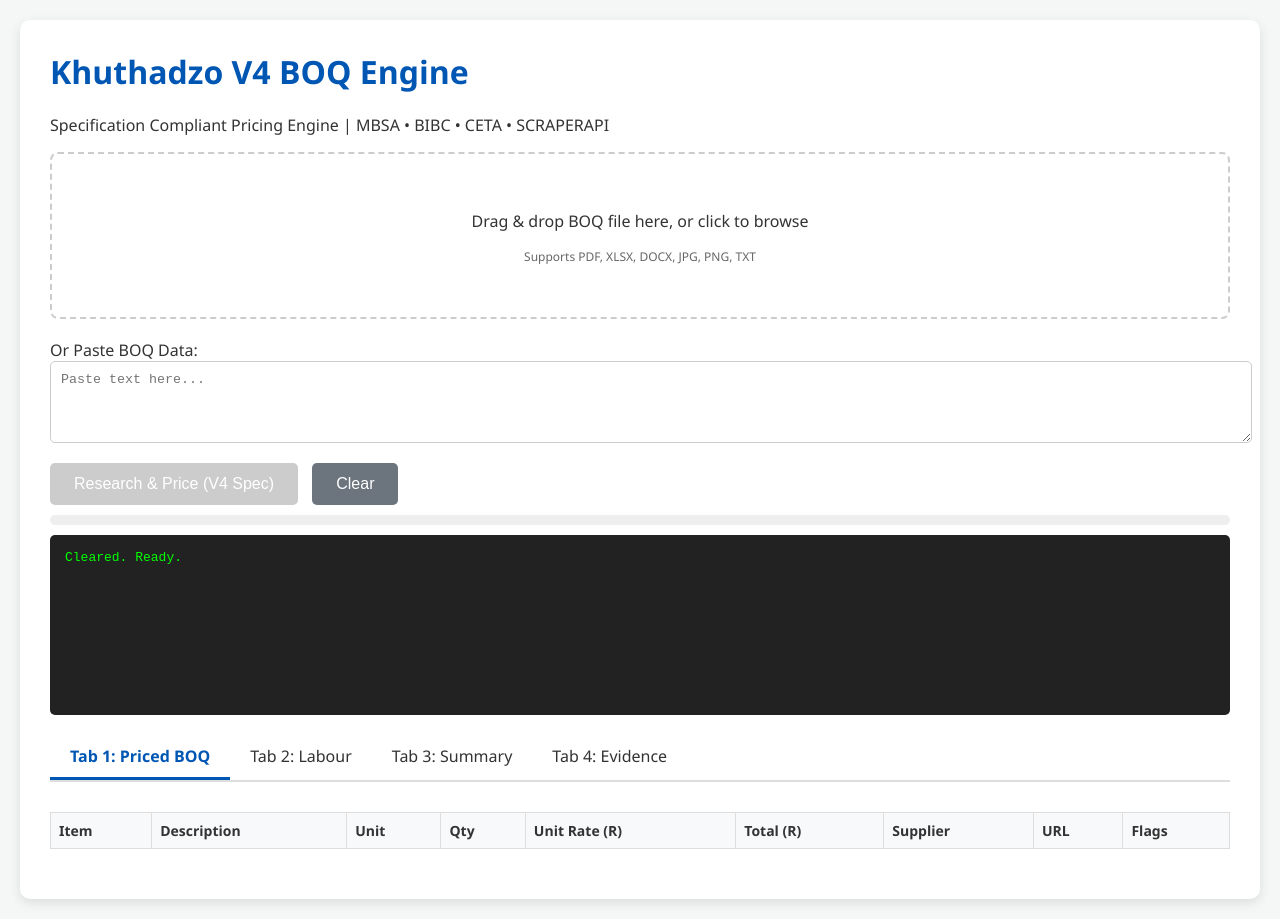
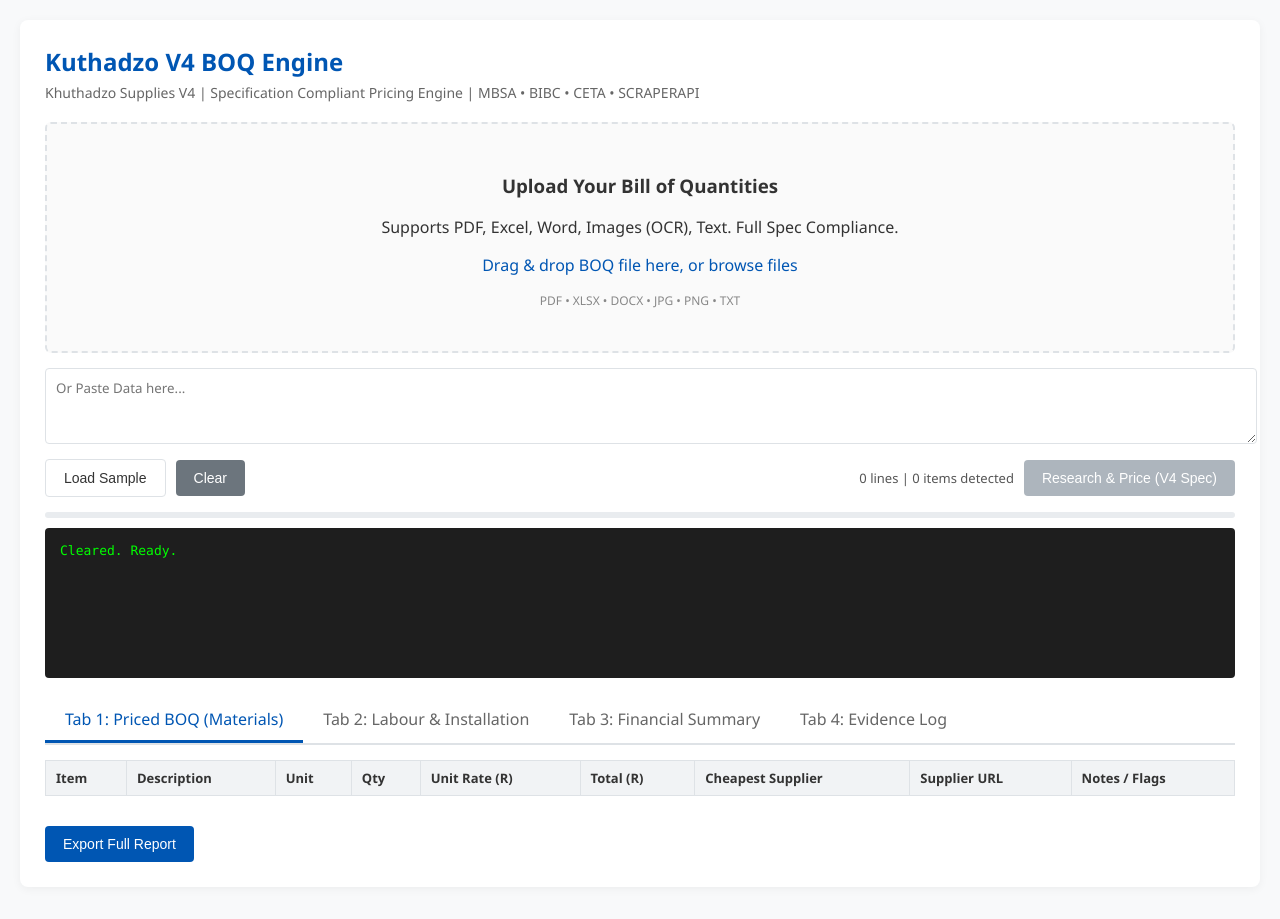
Before and after one commit to griefless/khuthadzo-boq-engine, a website: page public/index.html in a window 1280 px wide. Both pictures are taken after a click on the button "Clear". Drawn offline with nearby package versions, Linux system fonts and the light colour scheme.

Commit message:
Fix: Restore original UI, fix PDF parser line splitting, integrate API keys, add batch processing

```diff
--- a/public/index.html
+++ b/public/index.html
@@ -3,80 +3,105 @@
 <head>
   <meta charset="UTF-8">
   <meta name="viewport" content="width=device-width, initial-scale=1.0">
-  <title>Khuthadzo V4 BOQ Engine</title>
+  <title>Kuthadzo V4 BOQ Engine</title>
   <style>
-    :root { --primary: #0056b3; --bg: #f4f7f6; --text: #333; }
-    body { font-family: 'Segoe UI', sans-serif; background: var(--bg); color: var(--text); margin: 0; padding: 20px; }
-    .container { max-width: 1200px; margin: 0 auto; background: #fff; padding: 30px; border-radius: 10px; box-shadow: 0 4px 12px rgba(0,0,0,0.1); }
-    h1 { color: var(--primary); margin-top: 0; }
-    .upload-zone { border: 2px dashed #ccc; padding: 40px; text-align: center; border-radius: 8px; margin-bottom: 20px; cursor: pointer; transition: 0.3s; }
-    .upload-zone:hover { border-color: var(--primary); background: #f0f8ff; }
-    .btn { background: var(--primary); color: #fff; border: none; padding: 12px 24px; border-radius: 5px; cursor: pointer; font-size: 16px; }
-    .btn:disabled { background: #ccc; cursor: not-allowed; }
-    .tabs { display: flex; border-bottom: 2px solid #ddd; margin-top: 20px; }
-    .tab { padding: 10px 20px; cursor: pointer; border-bottom: 3px solid transparent; }
-    .tab.active { border-bottom-color: var(--primary); font-weight: bold; color: var(--primary); }
-    .tab-content { display: none; padding: 20px 0; overflow-x: auto; }
+    :root { --primary: #0056b3; --bg: #f8f9fa; --text: #333; --border: #dee2e6; }
+    body { font-family: 'Segoe UI', system-ui, sans-serif; background: var(--bg); color: var(--text); margin: 0; padding: 20px; }
+    .container { max-width: 1400px; margin: 0 auto; background: #fff; padding: 25px; border-radius: 8px; box-shadow: 0 2px 10px rgba(0,0,0,0.05); }
+    h1 { margin: 0 0 5px; color: var(--primary); font-size: 24px; }
+    .subtitle { color: #666; font-size: 14px; margin-bottom: 20px; }
+    .upload-zone { border: 2px dashed var(--border); padding: 30px; text-align: center; border-radius: 6px; margin-bottom: 15px; background: #fafafa; transition: 0.2s; }
+    .upload-zone:hover { border-color: var(--primary); background: #f0f7ff; }
+    .controls { display: flex; gap: 10px; flex-wrap: wrap; align-items: center; margin-bottom: 15px; }
+    .btn { padding: 10px 18px; border: none; border-radius: 4px; cursor: pointer; font-weight: 500; font-size: 14px; }
+    .btn-primary { background: var(--primary); color: #fff; }
+    .btn-primary:disabled { background: #adb5bd; cursor: not-allowed; }
+    .btn-secondary { background: #6c757d; color: #fff; }
+    .btn-outline { background: transparent; border: 1px solid var(--border); color: var(--text); }
+    .stats { font-size: 13px; color: #555; margin-left: auto; }
+    .console { background: #1e1e1e; color: #0f0; padding: 15px; border-radius: 4px; font-family: 'Consolas', monospace; font-size: 13px; height: 120px; overflow-y: auto; margin-bottom: 20px; }
+    .tabs { display: flex; border-bottom: 2px solid var(--border); margin-bottom: 15px; }
+    .tab { padding: 10px 20px; cursor: pointer; font-weight: 500; color: #666; border-bottom: 3px solid transparent; transition: 0.2s; }
+    .tab.active { color: var(--primary); border-bottom-color: var(--primary); }
+    .tab-content { display: none; }
     .tab-content.active { display: block; }
-    table { width: 100%; border-collapse: collapse; margin-top: 10px; font-size: 14px; }
-    th, td { border: 1px solid #ddd; padding: 8px; text-align: left; }
-    th { background: #f8f9fa; }
-    .log { background: #222; color: #0f0; padding: 15px; border-radius: 5px; font-family: monospace; height: 150px; overflow-y: auto; margin-bottom: 20px; }
-    .progress-bar { width: 100%; background: #eee; height: 10px; border-radius: 5px; margin: 10px 0; overflow: hidden; }
+    table { width: 100%; border-collapse: collapse; font-size: 13px; margin-bottom: 15px; }
+    th, td { border: 1px solid var(--border); padding: 8px 10px; text-align: left; }
+    th { background: #f1f3f5; font-weight: 600; }
+    .summary-grid { display: grid; grid-template-columns: repeat(auto-fit, minmax(200px, 1fr)); gap: 15px; }
+    .summary-card { background: #f8f9fa; padding: 15px; border-radius: 6px; border: 1px solid var(--border); text-align: center; }
+    .summary-card h4 { margin: 0 0 8px; font-size: 13px; color: #666; }
+    .summary-card .val { font-size: 20px; font-weight: bold; color: var(--primary); }
+    textarea { width: 100%; padding: 10px; border: 1px solid var(--border); border-radius: 4px; font-family: inherit; margin-bottom: 10px; resize: vertical; }
+    .progress-bar { height: 6px; background: #e9ecef; border-radius: 3px; margin: 10px 0; overflow: hidden; }
     .progress-fill { height: 100%; background: var(--primary); width: 0%; transition: width 0.3s; }
-    .summary-box { display: grid; grid-template-columns: repeat(auto-fit, minmax(200px, 1fr)); gap: 15px; margin-top: 20px; }
-    .summary-card { background: #f8f9fa; padding: 15px; border-radius: 8px; text-align: center; border: 1px solid #ddd; }
-    .summary-card h3 { margin: 0 0 10px; font-size: 14px; color: #666; }
-    .summary-card .value { font-size: 24px; font-weight: bold; color: var(--primary); }
   </style>
 </head>
 <body>
   <div class="container">
-    <h1>Khuthadzo V4 BOQ Engine</h1>
-    <p>Specification Compliant Pricing Engine | MBSA • BIBC • CETA • SCRAPERAPI</p>
+    <h1>Kuthadzo V4 BOQ Engine</h1>
+    <div class="subtitle">Khuthadzo Supplies V4 | Specification Compliant Pricing Engine | MBSA • BIBC • CETA • SCRAPERAPI</div>
 
     <div class="upload-zone" id="dropZone">
-      <p>Drag & drop BOQ file here, or click to browse</p>
-      <p style="font-size: 12px; color: #666;">Supports PDF, XLSX, DOCX, JPG, PNG, TXT</p>
+      <h3>Upload Your Bill of Quantities</h3>
+      <p>Supports PDF, Excel, Word, Images (OCR), Text. Full Spec Compliance.</p>
+      <p style="color:var(--primary); font-weight:500;">Drag & drop BOQ file here, or browse files</p>
+      <p style="font-size:12px; color:#888;">PDF • XLSX • DOCX • JPG • PNG • TXT</p>
       <input type="file" id="fileInput" hidden accept=".pdf,.xlsx,.xls,.docx,.jpg,.jpeg,.png,.txt,.csv">
     </div>
 
-    <div style="margin-bottom: 15px;">
-      <label>Or Paste BOQ Data:</label>
-      <textarea id="pasteArea" rows="4" style="width: 100%; padding: 10px; border: 1px solid #ccc; border-radius: 5px;" placeholder="Paste text here..."></textarea>
+    <textarea id="pasteArea" rows="3" placeholder="Or Paste Data here..."></textarea>
+
+    <div class="controls">
+      <button id="loadSample" class="btn btn-outline">Load Sample</button>
+      <button id="clearBtn" class="btn btn-secondary">Clear</button>
+      <span class="stats" id="statsDisplay">0 lines | 0 items detected</span>
+      <button id="researchBtn" class="btn btn-primary" disabled>Research & Price (V4 Spec)</button>
     </div>
 
-    <button id="researchBtn" class="btn" disabled>Research & Price (V4 Spec)</button>
-    <button id="clearBtn" class="btn" style="background:#6c757d; margin-left:10px;">Clear</button>
-
     <div class="progress-bar"><div class="progress-fill" id="progressFill"></div></div>
-    <div class="log" id="logConsole">Initializing... Ready for input.</div>
+    <div class="console" id="logConsole">Executing Live Research Pipeline...<br>Initializing...</div>
 
     <div class="tabs">
-      <div class="tab active" data-tab="tab1">Tab 1: Priced BOQ</div>
-      <div class="tab" data-tab="tab2">Tab 2: Labour</div>
-      <div class="tab" data-tab="tab3">Tab 3: Summary</div>
-      <div class="tab" data-tab="tab4">Tab 4: Evidence</div>
+      <div class="tab active" data-tab="tab1">Tab 1: Priced BOQ (Materials)</div>
+      <div class="tab" data-tab="tab2">Tab 2: Labour & Installation</div>
+      <div class="tab" data-tab="tab3">Tab 3: Financial Summary</div>
+      <div class="tab" data-tab="tab4">Tab 4: Evidence Log</div>
     </div>
 
     <div id="tab1" class="tab-content active">
-      <table id="materialsTable"><thead><tr><th>Item</th><th>Description</th><th>Unit</th><th>Qty</th><th>Unit Rate (R)</th><th>Total (R)</th><th>Supplier</th><th>URL</th><th>Flags</th></tr></thead><tbody></tbody></table>
+      <table id="materialsTable">
+        <thead><tr><th>Item</th><th>Description</th><th>Unit</th><th>Qty</th><th>Unit Rate (R)</th><th>Total (R)</th><th>Cheapest Supplier</th><th>Supplier URL</th><th>Notes / Flags</th></tr></thead>
+        <tbody></tbody>
+      </table>
     </div>
+
     <div id="tab2" class="tab-content">
-      <table id="labourTable"><thead><tr><th>Item</th><th>Description</th><th>Trade</th><th>Unit</th><th>Qty</th><th>Rate (R)</th><th>Total (R)</th><th>Source</th><th>Flag</th></tr></thead><tbody></tbody></table>
+      <table id="labourTable">
+        <thead><tr><th>Item</th><th>Description</th><th>Trade / Skill Level</th><th>Unit</th><th>Qty</th><th>Rate (R)</th><th>Total (R)</th><th>Source Authority</th><th>Flag</th></tr></thead>
+        <tbody></tbody>
+      </table>
     </div>
+
     <div id="tab3" class="tab-content">
-      <div class="summary-box">
-        <div class="summary-card"><h3>Total Material Cost</h3><div class="value" id="matCost">R 0.00</div></div>
-        <div class="summary-card"><h3>Total Labour Cost</h3><div class="value" id="labCost">R 0.00</div></div>
-        <div class="summary-card"><h3>Sub-Total</h3><div class="value" id="subTotal">R 0.00</div></div>
-        <div class="summary-card"><h3>VAT @ 15%</h3><div class="value" id="vat">R 0.00</div></div>
-        <div class="summary-card"><h3>Grand Total</h3><div class="value" id="grandTotal">R 0.00</div></div>
+      <div class="summary-grid">
+        <div class="summary-card"><h4>Total Material Cost (excl. VAT)</h4><div class="val" id="matCost">R 0,00</div></div>
+        <div class="summary-card"><h4>Total Labour Cost (Guideline)</h4><div class="val" id="labCost">R 0,00</div></div>
+        <div class="summary-card"><h4>Contingency (if applicable)</h4><div class="val" id="contingency">R 0,00</div></div>
+        <div class="summary-card"><h4>Sub-Total</h4><div class="val" id="subTotal">R 0,00</div></div>
+        <div class="summary-card"><h4>VAT @ 15%</h4><div class="val" id="vat">R 0,00</div></div>
+        <div class="summary-card"><h4>Grand Total Bid Value</h4><div class="val" id="grandTotal">R 0,00</div></div>
       </div>
     </div>
+
     <div id="tab4" class="tab-content">
-      <table id="evidenceTable"><thead><tr><th>Item</th><th>Supplier</th><th>URL</th><th>Price</th><th>Stock</th><th>Date</th><th>Rank</th></tr></thead><tbody></tbody></table>
+      <table id="evidenceTable">
+        <thead><tr><th>Item</th><th>Supplier Name</th><th>URL</th><th>Price Found (R)</th><th>In Stock</th><th>Date Retrieved</th><th>Rank</th></tr></thead>
+        <tbody></tbody>
+      </table>
     </div>
+
+    <button id="exportBtn" class="btn btn-primary" style="margin-top:15px;">Export Full Report</button>
   </div>
 
   <script src="https://cdn.jsdelivr.net/npm/xlsx@0.18.5/dist/xlsx.full.min.js"></script>
@@ -90,28 +115,40 @@
     const log = document.getElementById('logConsole');
     const progressFill = document.getElementById('progressFill');
     const researchBtn = document.getElementById('researchBtn');
+    const statsDisplay = document.getElementById('statsDisplay');
 
-    function addLog(msg) { log.innerHTML += `<div>${msg}</div>`; log.scrollTop = log.scrollHeight; }
+    function addLog(msg) { log.innerHTML += `<br>${msg}`; log.scrollTop = log.scrollHeight; }
+    function updateStats() { statsDisplay.textContent = `${parsedItems.length} lines | ${parsedItems.length} items detected`; }
 
     document.getElementById('dropZone').addEventListener('click', () => document.getElementById('fileInput').click());
     document.getElementById('fileInput').addEventListener('change', handleFile);
     document.getElementById('dropZone').addEventListener('dragover', e => { e.preventDefault(); e.currentTarget.style.borderColor = '#0056b3'; });
-    document.getElementById('dropZone').addEventListener('dragleave', e => { e.currentTarget.style.borderColor = '#ccc'; });
+    document.getElementById('dropZone').addEventListener('dragleave', e => { e.currentTarget.style.borderColor = '#dee2e6'; });
     document.getElementById('dropZone').addEventListener('drop', e => {
-      e.preventDefault(); e.currentTarget.style.borderColor = '#ccc';
+      e.preventDefault(); e.currentTarget.style.borderColor = '#dee2e6';
       if(e.dataTransfer.files.length) handleFile({ target: { files: e.dataTransfer.files } });
     });
 
     document.getElementById('clearBtn').addEventListener('click', () => {
       parsedItems = []; document.getElementById('pasteArea').value = ''; document.getElementById('fileInput').value = '';
-      researchBtn.disabled = true;
+      researchBtn.disabled = true; updateStats();
       ['materialsTable','labourTable','evidenceTable'].forEach(id => document.querySelector(`#${id} tbody`).innerHTML = '');
-      ['matCost','labCost','subTotal','vat','grandTotal'].forEach(id => document.getElementById(id).textContent = 'R 0.00');
+      ['matCost','labCost','contingency','subTotal','vat','grandTotal'].forEach(id => document.getElementById(id).textContent = 'R 0,00');
       progressFill.style.width = '0%'; log.innerHTML = 'Cleared. Ready.';
     });
 
     document.getElementById('pasteArea').addEventListener('input', () => {
       if(document.getElementById('pasteArea').value.trim().length > 10) parseText(document.getElementById('pasteArea').value);
+    });
+
+    document.getElementById('loadSample').addEventListener('click', () => {
+      const sample = `1.1 Supply and deliver 500 bricks (Cement Stock)
+1.2 Install PVC drainage pipe 110mm (6m length)
+1.3 Labour for bricklaying per m²
+1.4 Supply 200L Jojo tank with fittings
+1.5 Paint interior walls (Plaster finish) per m²`;
+      document.getElementById('pasteArea').value = sample;
+      parseText(sample);
     });
 
     async function handleFile(e) {
@@ -135,7 +172,9 @@
         unit: (r.unit || 'each').toString().toLowerCase().replace(/metres|meters/g,'m').replace(/linear\s*m/g,'lm').replace(/square\s*m/g,'m²').replace(/cubic\s*m/g,'m³').replace(/hours?/g,'hr').replace(/kilograms?/g,'kg').replace(/tonnes?/g,'t'),
         qty: parseFloat(r.qty || r.quantity || 1) || 1
       })).filter(it => it.description.length > 3);
+
       addLog(`✔ Parsed ${parsedItems.length} valid line items.`);
+      updateStats();
       researchBtn.disabled = parsedItems.length === 0;
     }
 
@@ -148,7 +187,12 @@
 
     async function parsePDF(file) {
       const data = await file.arrayBuffer(); const pdf = await pdfjsLib.getDocument({ data }).promise; let text = '';
-      for(let i=1; i<=pdf.numPages; i++) { const page = await pdf.getPage(i); const content = await page.getTextContent(); text += content.items.map(s => s.str).join(' ') + '\n'; }
+      for(let i=1; i<=pdf.numPages; i++) {
+        const page = await pdf.getPage(i);
+        const content = await page.getTextContent();
+        // FIXED: Join with newlines to preserve row structure
+        text += content.items.map(s => s.str).join('\n') + '\n';
+      }
       parseText(text);
     }
 
@@ -161,8 +205,16 @@
     }
 
     function parseText(text) {
-      const lines = text.split('\n').filter(l => l.trim().length > 5);
-      const rows = lines.map(l => { const match = l.match(/(\d+\.?\d*)\s*(m²|m³|lm|hr|kg|t|each|nr|m|l)?/i); return { description: l, qty: match ? parseFloat(match[1]) : 1, unit: match ? match[2] : 'each' }; });
+      // FIXED: Split by newline, filter short lines, extract qty/unit properly
+      const lines = text.split(/\r?\n/).filter(l => l.trim().length > 5);
+      const rows = lines.map(l => {
+        const match = l.match(/(\d+\.?\d*)\s*(m²|m³|lm|hr|kg|t|each|nr|m|l|no)?\s*$/i);
+        return {
+          description: match ? l.replace(match[0], '').trim() : l.trim(),
+          qty: match ? parseFloat(match[1]) : 1,
+          unit: match ? (match[2] || 'each') : 'each'
+        };
+      });
       normalizeItems(rows);
     }
 
@@ -186,17 +238,33 @@
       const matTable = document.querySelector('#materialsTable tbody'); const labTable = document.querySelector('#labourTable tbody'); const evTable = document.querySelector('#evidenceTable tbody');
       matTable.innerHTML = ''; labTable.innerHTML = ''; evTable.innerHTML = ''; let matCost = 0, labCost = 0;
       results.forEach(r => {
-        if(r.isLabour) { labCost += r.total || 0; labTable.innerHTML += `<tr><td>${r.item}</td><td>${r.description}</td><td>${r.trade}</td><td>${r.unit}</td><td>${r.qty}</td><td>R ${r.unitRate?.toFixed(2)}</td><td>R ${r.total?.toFixed(2)}</td><td>${r.source}</td><td>${r.flag}</td></tr>`; }
-        else { matCost += r.total || 0; matTable.innerHTML += `<tr><td>${r.item}</td><td>${r.description}</td><td>${r.unit}</td><td>${r.qty}</td><td>R ${r.unitRate?.toFixed(2)}</td><td>R ${r.total?.toFixed(2)}</td><td>${r.supplier}</td><td><a href="${r.supplierUrl}" target="_blank">Link</a></td><td>${r.flag}</td></tr>`;
+        if(r.isLabour) {
+          labCost += r.total || 0;
+          labTable.innerHTML += `<tr><td>${r.item}</td><td>${r.description}</td><td>${r.trade}</td><td>${r.unit}</td><td>${r.qty}</td><td>R ${r.unitRate?.toFixed(2)}</td><td>R ${r.total?.toFixed(2)}</td><td>${r.source}</td><td>${r.flag}</td></tr>`;
+        } else {
+          matCost += r.total || 0;
+          matTable.innerHTML += `<tr><td>${r.item}</td><td>${r.description}</td><td>${r.unit}</td><td>${r.qty}</td><td>R ${r.unitRate?.toFixed(2)}</td><td>R ${r.total?.toFixed(2)}</td><td>${r.supplier}</td><td><a href="${r.supplierUrl}" target="_blank">Link</a></td><td>${r.flag}</td></tr>`;
           if(r.evidence) r.evidence.forEach((ev, idx) => { evTable.innerHTML += `<tr><td>${r.item}</td><td>${ev.url.split('/')[2]}</td><td><a href="${ev.url}" target="_blank">Link</a></td><td>R ${ev.price?.toFixed(2)}</td><td>${ev.inStock ? 'Yes' : 'No'}</td><td>${ev.date}</td><td>${idx+1}</td></tr>`; });
         }
       });
       const sub = matCost + labCost; const vat = sub * 0.15;
-      document.getElementById('matCost').textContent = `R ${matCost.toFixed(2)}`; document.getElementById('labCost').textContent = `R ${labCost.toFixed(2)}`;
-      document.getElementById('subTotal').textContent = `R ${sub.toFixed(2)}`; document.getElementById('vat').textContent = `R ${vat.toFixed(2)}`; document.getElementById('grandTotal').textContent = `R ${(sub+vat).toFixed(2)}`;
+      const fmt = v => 'R ' + v.toFixed(2).replace(/\B(?=(\d{3})+(?!\d))/g, ",");
+      document.getElementById('matCost').textContent = fmt(matCost); document.getElementById('labCost').textContent = fmt(labCost);
+      document.getElementById('contingency').textContent = 'R 0,00';
+      document.getElementById('subTotal').textContent = fmt(sub); document.getElementById('vat').textContent = fmt(vat); document.getElementById('grandTotal').textContent = fmt(sub+vat);
     }
 
     document.querySelectorAll('.tab').forEach(t => { t.addEventListener('click', () => { document.querySelectorAll('.tab').forEach(x => x.classList.remove('active')); document.querySelectorAll('.tab-content').forEach(x => x.classList.remove('active')); t.classList.add('active'); document.getElementById(t.dataset.tab).classList.add('active'); }); });
+
+    document.getElementById('exportBtn').addEventListener('click', () => {
+      addLog('📥 Exporting report...');
+      let csv = "Item,Description,Unit,Qty,Unit Rate,Total,Supplier,Flag\n";
+      document.querySelectorAll('#materialsTable tbody tr').forEach(row => {
+        csv += Array.from(row.cells).map(c => `"${c.innerText.replace(/"/g,'""')}"`).join(",") + "\n";
+      });
+      const blob = new Blob([csv], { type: 'text/csv' }); const url = URL.createObjectURL(blob);
+      const a = document.createElement('a'); a.href = url; a.download = 'BOQ_Priced_Report.csv'; a.click();
+    });
   </script>
 </body>
 </html>
```
Also changed, not shown: netlify/functions/research.js (+0 -7 lines).
